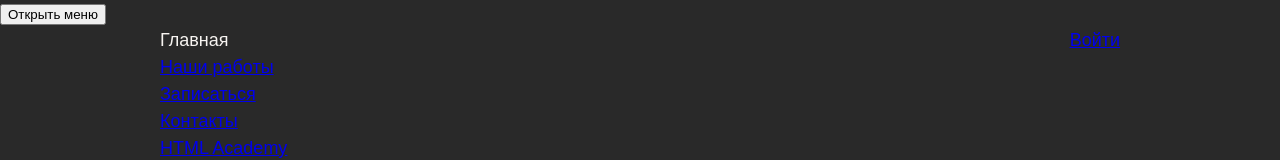
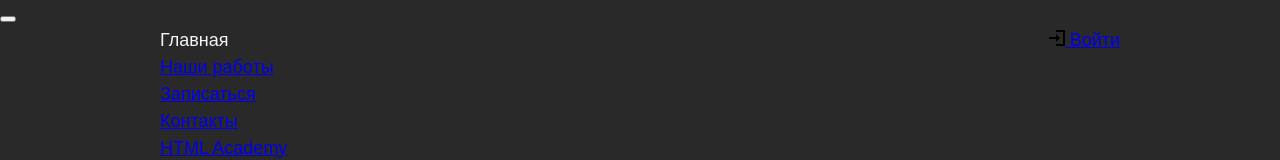
Before and after one commit to f4rral/barbershop-level-2, a website: page source/index.html in a window 1280 px wide. Shown: the top 160 px of the page. Drawn offline with nearby package versions, Linux system fonts and the light colour scheme; files that its build step writes are made by us from their sources.

Commit message:
Правка страницы

```diff
--- a/source/index.html
+++ b/source/index.html
@@ -13,8 +13,8 @@
       <a class="page-header__logo">
         <img class="page-header__logo-image" src="img/logotype-mobile.svg" width="226" height="30" alt="Барбершоп «Бородинский»">
       </a>
-      <nav class="main-nav">
-        <button class="main-nav__toggle" type="button">Открыть меню</button>
+      <nav class="main-nav main-nav--closed main-nav--nojs">
+        <button class="main-nav__toggle" type="button"></button>
         <div class="main-nav__wrapper">
           <ul class="main-nav__list site-list">
             <li class="site-list__item site-list__item--active">
@@ -35,7 +35,13 @@
           </ul>
           <ul class="main-nav__list user-list">
             <li class="user-list__item">
-              <a class="user-list__login" href="#">Войти</a>
+              <a class="user-list__login" href="#">
+                <svg class="user-list__login-icon" width="16" height="16" xmlns="http://www.w3.org/2000/svg" viewBox="0 0 16 16">
+                  <polygon points="0 7 7.01 7 7.01 4.06 10.96 8.01 7.01 11.91 7.01 9.06 0 9.02 0 7" />
+                  <polygon points="7.01 0 7.01 2 14.03 2 14.03 13.99 7.01 13.99 7.01 16 16 16 16 0 7.01 0" />
+                </svg>
+                Войти
+              </a>
             </li>
           </ul>
         </div>
@@ -245,5 +251,22 @@
         </div>
       </div>
     </footer>
+
+    <script>
+      let navMain = document.querySelector('.main-nav');
+      let navToggle = document.querySelector('.main-nav__toggle');
+
+      navMain.classList.remove('main-nav--nojs');
+
+      navToggle.addEventListener('click', function() {
+        if (navMain.classList.contains('main-nav--closed')) {
+          navMain.classList.remove('main-nav--closed');
+          navMain.classList.add('main-nav--opened');
+        } else {
+          navMain.classList.add('main-nav--closed');
+          navMain.classList.remove('main-nav--opened');
+        }
+      });
+    </script>
   </body>
 </html>
```
